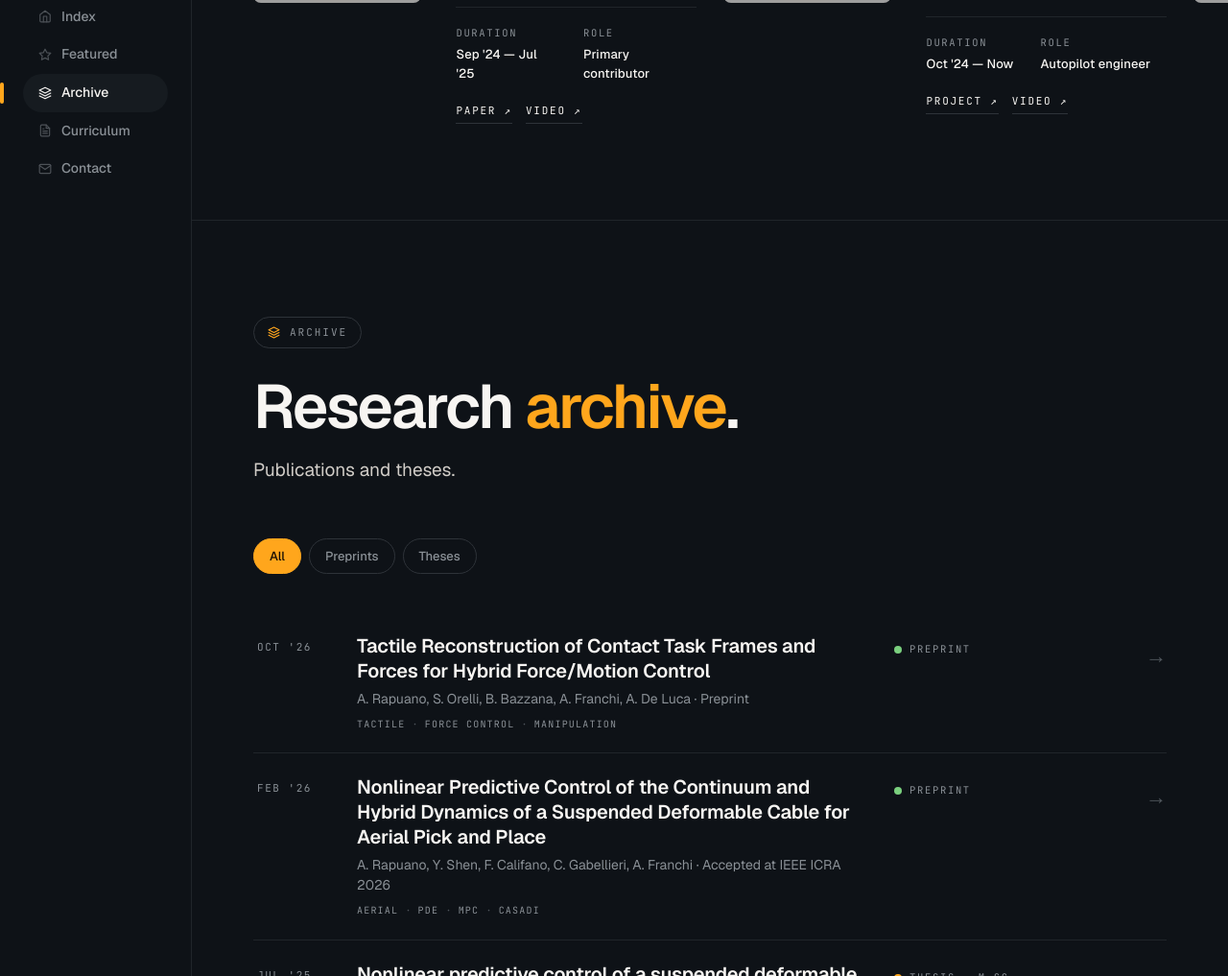
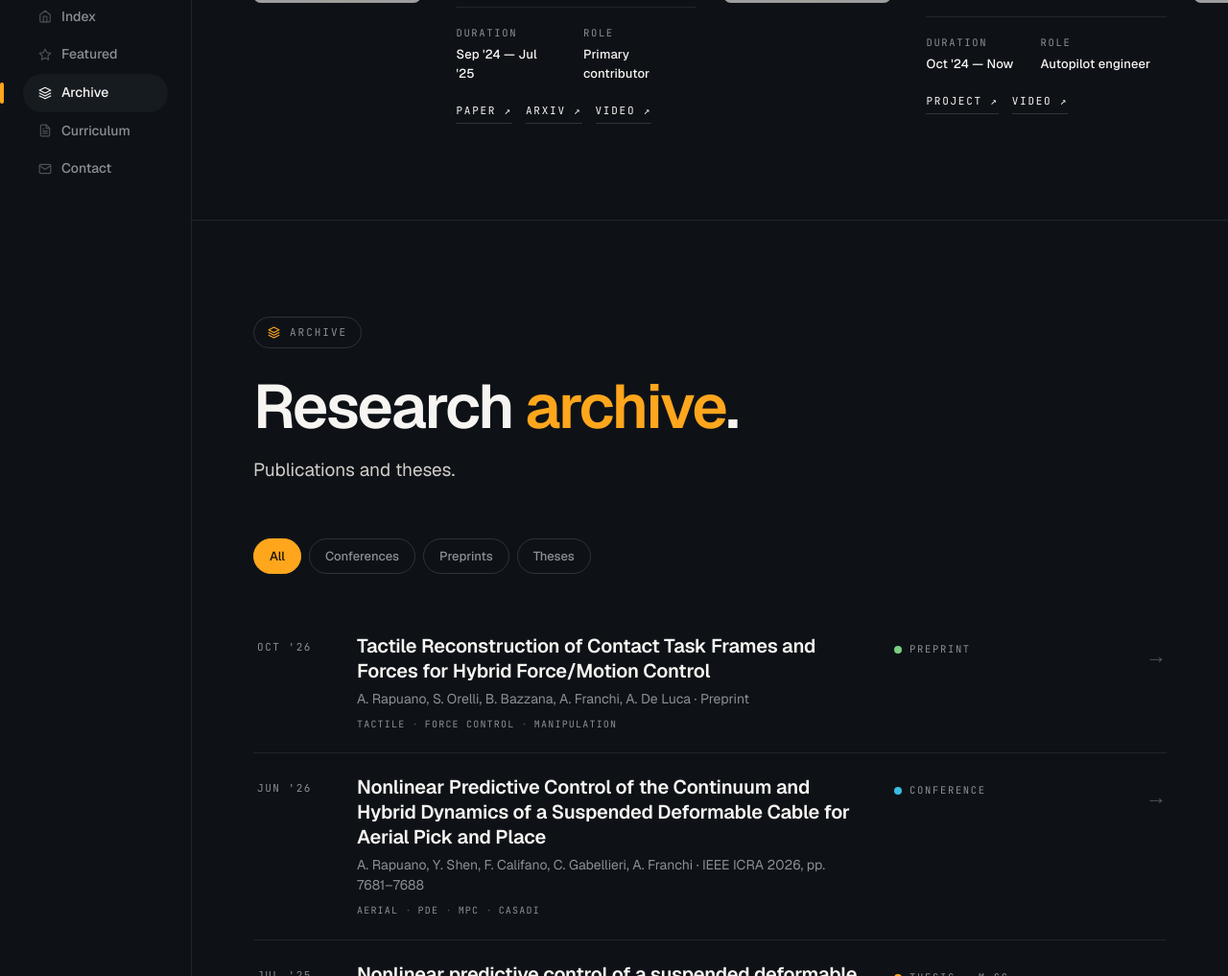
Before and after one commit to ntonioa/ntonioa.github.io, a Jekyll site: the page built from pages/index.md, in a window 1280 px wide and 1400 px high, scrolled down 1058 px. Shown: the part 150-1167 px from the top of the window at 96% size. Built offline with Jekyll 4.4.1, drawn with Linux system fonts in a browser that asks for light colours; grey boxes are pictures that could not be loaded.

Commit message:
update(layouts): link the ICRA 2026 paper to its published IEEE version

```diff
--- a/_layouts/modern.html
+++ b/_layouts/modern.html
@@ -113,7 +113,7 @@
                 <div>Role<strong>Primary contributor</strong></div>
               </div>
               <div class="links">
-                <a href="https://arxiv.org/abs/2602.17199" target="_blank" rel="noopener noreferrer">Paper ↗&#xFE0E;</a><a href="https://www.youtube.com/watch?v=4dbJnvzSvsI" target="_blank" rel="noopener noreferrer">Video ↗&#xFE0E;</a>
+                <a href="https://doi.org/10.1109/ICRA57385.2026.11697288" target="_blank" rel="noopener noreferrer">Paper ↗&#xFE0E;</a><a href="https://arxiv.org/abs/2602.17199" target="_blank" rel="noopener noreferrer">arXiv ↗&#xFE0E;</a><a href="https://www.youtube.com/watch?v=4dbJnvzSvsI" target="_blank" rel="noopener noreferrer">Video ↗&#xFE0E;</a>
               </div>
             </div>
           </article>
@@ -207,6 +207,7 @@
 
       <div class="tl-controls reveal">
         <button class="on" data-filter="all">All</button>
+        <button data-filter="conference">Conferences</button>
         <button data-filter="preprint">Preprints</button>
         <button data-filter="thesis">Theses</button>
       </div>
@@ -224,14 +225,14 @@
           <div class="arr">→&#xFE0E;</div>
         </a>
 
-        <a class="prow" data-kind="preprint" href="https://arxiv.org/abs/2602.17199" target="_blank" rel="noopener noreferrer">
-          <div class="when">Feb '26</div>
+        <a class="prow" data-kind="conference" href="https://doi.org/10.1109/ICRA57385.2026.11697288" target="_blank" rel="noopener noreferrer">
+          <div class="when">Jun '26</div>
           <div class="main">
             <h3>Nonlinear Predictive Control of the Continuum and Hybrid Dynamics of a Suspended Deformable Cable for Aerial Pick and Place</h3>
-            <p>A. Rapuano, Y. Shen, F. Califano, C. Gabellieri, A. Franchi · Accepted at IEEE ICRA 2026</p>
+            <p>A. Rapuano, Y. Shen, F. Califano, C. Gabellieri, A. Franchi · IEEE ICRA 2026, pp. 7681–7688</p>
             <div class="tg"><span>aerial</span><span>pde</span><span>mpc</span><span>casadi</span></div>
           </div>
-          <div class="kind preprint"><span class="swatch"></span>Preprint</div>
+          <div class="kind conference"><span class="swatch"></span>Conference</div>
           <div class="arr">→&#xFE0E;</div>
         </a>
 
--- a/assets/modern.css
+++ b/assets/modern.css
@@ -735,6 +735,7 @@ section:last-child { border-bottom: none; }
 .prow .kind.acad .swatch { background: oklch(0.74 0.12 220); }
 .prow .kind.pers .swatch { background: var(--good); }
 .prow .kind.preprint .swatch { background: var(--good); }
+.prow .kind.conference .swatch { background: oklch(0.74 0.12 220); }
 .prow .arr {
   font-size: 22px;
   color: var(--mute-2);
```
